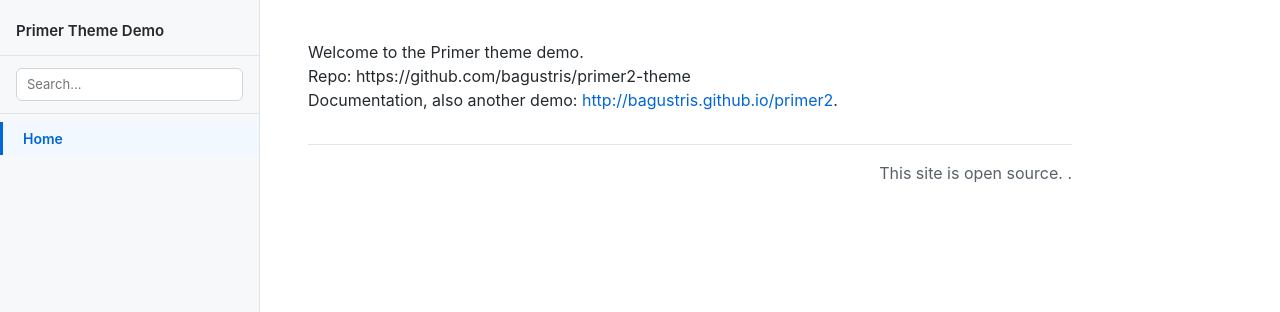
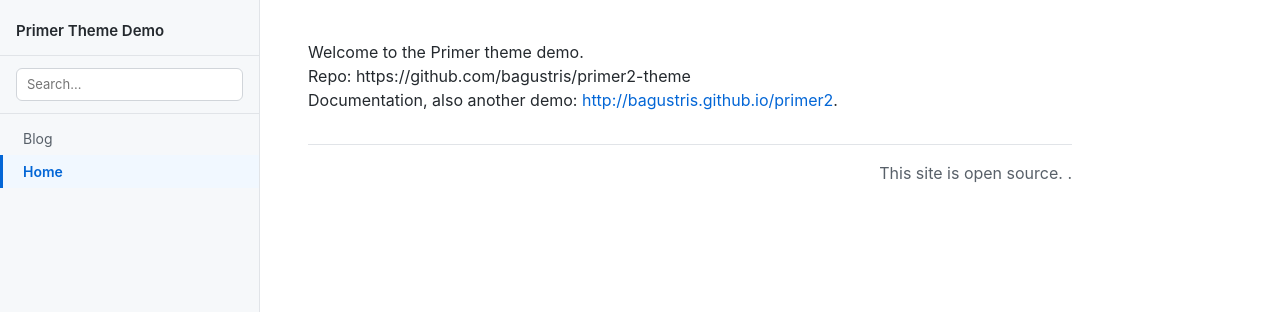
Before and after one commit to bagustris/primer2-theme, a Jekyll site: the page built from index.md, in a window 1280 px wide. Shown: the top 312 px of the page. Built offline with Jekyll 4.4.1, drawn with Linux system fonts in a browser that asks for light colours; comment, search, counter and statistics services are not loaded.

Commit message:
fix: manually add Blog link to sidebar navigation
Add hardcoded Blog link as jekyll site.pages doesn't recognize blog.md
The Blog page still works correctly and Jekyll finds it when directly accessed

```diff
--- a/_includes/sidebar-nav.html
+++ b/_includes/sidebar-nav.html
@@ -14,6 +14,13 @@
 {% assign sorted_pages = ordered | concat: unordered %}
 
 <ul>
+  <!-- Blog link -->
+  {% if page.url != "/blog/" %}
+    <li><a href="{{ "/blog/" | relative_url }}">Blog</a></li>
+  {% else %}
+    <li><a href="{{ "/blog/" | relative_url }}" class="active">Blog</a></li>
+  {% endif %}
+
   {% for nav_page in sorted_pages %}
     {% assign ext = nav_page.url | split: "." | last %}
     {% unless ext == "xml" or ext == "txt" or ext == "scss" or ext == "css" or ext == "json" %}
```
